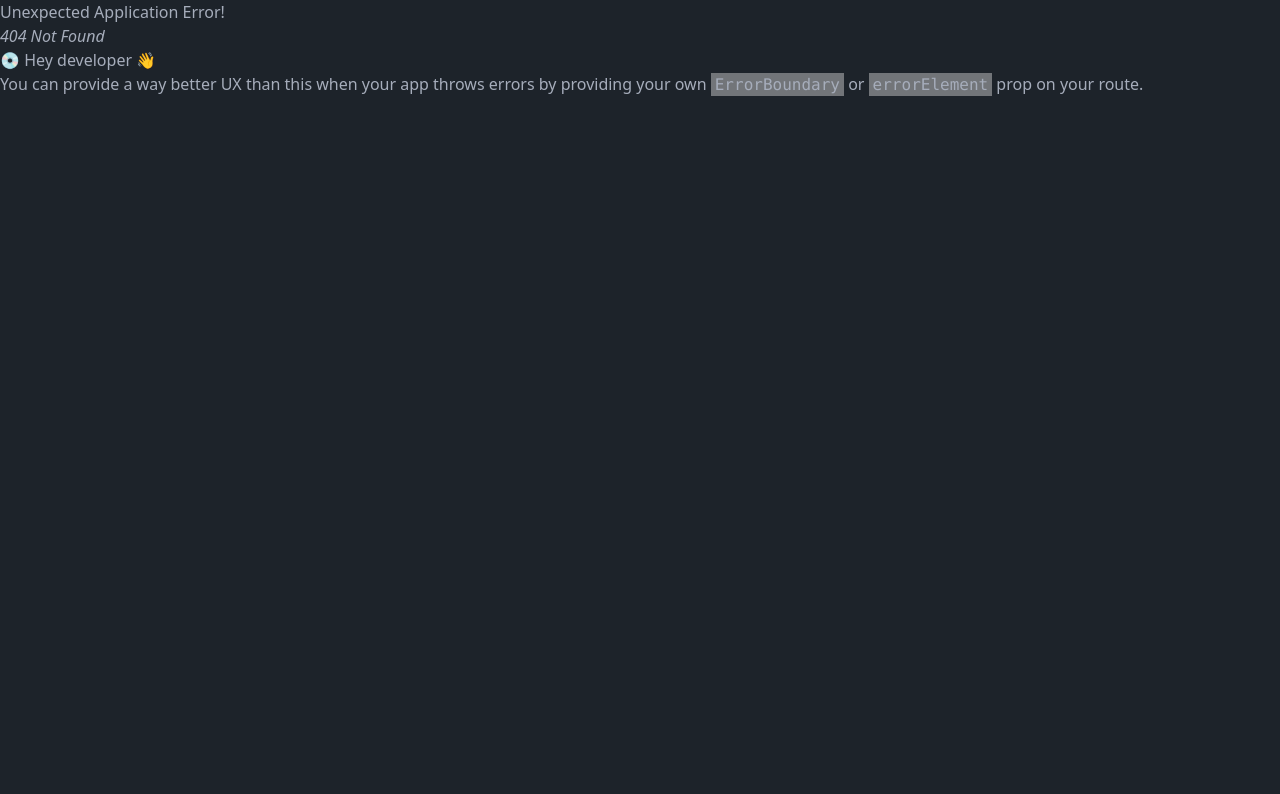
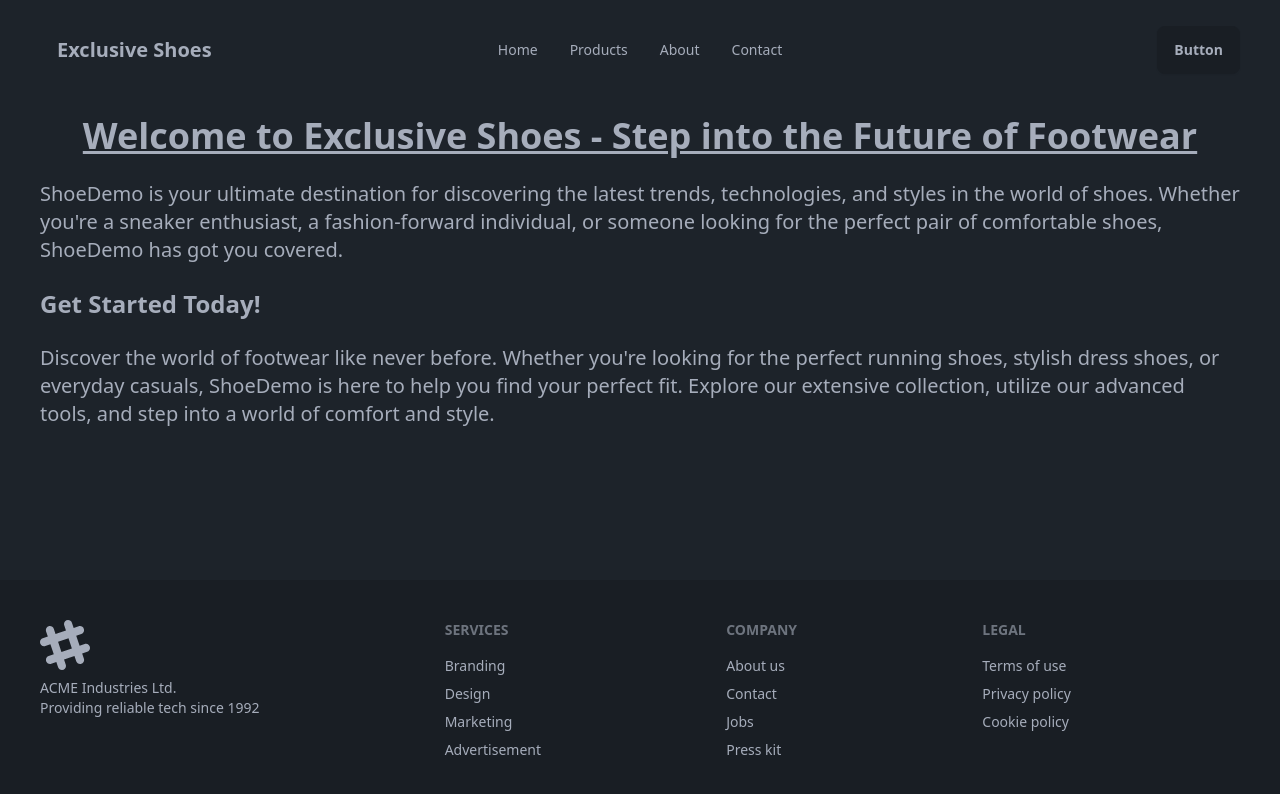
Before and after one commit to Anita-Mahmud/stride-project, a React (Vite) app: page /about in a window 1280 px wide. Before the commit this address had no page. Shown: the top 794 px of the page. Built offline with nearby package versions, Linux system fonts and the light colour scheme; no server answers.

Commit message:
about page added

```diff
--- a/package.json
+++ b/package.json
@@ -10,6 +10,7 @@
     "preview": "vite preview"
   },
   "dependencies": {
+    "firebase": "^10.12.1",
     "json-server": "^1.0.0-beta.0",
     "localforage": "^1.10.0",
     "match-sorter": "^6.3.4",
--- /dev/null
+++ b/src/AuthProvider/AuthProvider.jsx
@@ -0,0 +1,63 @@
+import {
+    GoogleAuthProvider,
+    createUserWithEmailAndPassword,
+    getAuth,
+    onAuthStateChanged,
+    signInWithEmailAndPassword,
+    signInWithPopup,
+    signOut,
+  } from "firebase/auth";
+  import { createContext, useEffect, useState } from "react";
+import { app } from "../firebase/firebase.config";
+
+
+  export const AuthContext = createContext(null);
+
+  const auth = getAuth(app);
+
+  // eslint-disable-next-line react/prop-types
+  const AuthProvider = ({ children }) => {
+    const [user, setUser] = useState(null);
+    const [loading, setLoading] = useState(true);
+    const googleProvider = new GoogleAuthProvider();
+
+    const createUser = (email, password) => {
+      setLoading(true);
+      return createUserWithEmailAndPassword(auth, email, password);
+    };
+
+    const signIn = (email, password) => {
+      setLoading(true);
+      return signInWithEmailAndPassword(auth, email, password);
+    };
+
+    const logout = () => {
+      return signOut(auth).then(() => setUser(null));
+    };
+
+    const googleLogin = () => {
+      return signInWithPopup(auth, googleProvider);
+    };
+
+    useEffect(() => {
+      const unscubcribe = onAuthStateChanged(auth, (currentUser) => {
+        if (currentUser) {
+          setUser(currentUser);
+          setLoading(false);
+          console.log(currentUser);
+        } else {
+          setLoading(false);
+        }
+      });
+      return () => {
+        return unscubcribe();
+      };
+    }, []);
+
+    const authInfo = { user, googleLogin, createUser, signIn, logout, loading };
+    return (
+      <AuthContext.Provider value={authInfo}>{children}</AuthContext.Provider>
+    );
+  };
+
+  export default AuthProvider;
--- a/src/components/Navbar.jsx
+++ b/src/components/Navbar.jsx
@@ -4,6 +4,8 @@ const Navbar = () => {
     const navItems = <>
    <li> <Link to="/">Home</Link></li>
    <li> <Link to="/products">Products</Link></li>
+   <li> <Link to="/about">About</Link></li>
+   <li> <Link to="/contact">Contact</Link></li>
     </>
     return (
         <div className="navbar bg-base-100 px-10 py-6">
@@ -16,7 +18,7 @@ const Navbar = () => {
               {navItems}
             </ul>
           </div>
-          <a className="btn btn-ghost text-xl">daisyUI</a>
+          <a className="btn btn-ghost text-xl">Exclusive Shoes</a>
         </div>
         <div className="navbar-center hidden lg:flex">
           <ul className="menu menu-horizontal px-1">
--- /dev/null
+++ b/src/firebase/firebase.config.js
@@ -0,0 +1,17 @@
+// Import the functions you need from the SDKs you need
+import { initializeApp } from "firebase/app";
+// TODO: Add SDKs for Firebase products that you want to use
+// https://firebase.google.com/docs/web/setup#available-libraries
+
+// Your web app's Firebase configuration
+const firebaseConfig = {
+    apiKey: import.meta.env.VITE_apiKey,
+    authDomain: import.meta.env.VITE_authDomain,
+    projectId: import.meta.env.VITE_projectId,
+    storageBucket: import.meta.env.VITE_storageBucket,
+    messagingSenderId: import.meta.env.VITE_messagingSenderId,
+    appId: import.meta.env.VITE_appId,
+};
+
+// Initialize Firebase
+export const app = initializeApp(firebaseConfig);
--- a/src/layouts/MainLayout.jsx
+++ b/src/layouts/MainLayout.jsx
@@ -4,10 +4,11 @@ import Footer from "../components/Footer";
 
 const MainLayout = () => {
   return (
-    <div className="">
+    <div className="flex flex-col min-h-screen">
       <Navbar></Navbar>
-
+      <div className="flex-grow p-4">
       <Outlet></Outlet>
+      </div>
 
       <Footer></Footer>
     </div>
--- a/src/main.jsx
+++ b/src/main.jsx
@@ -4,9 +4,12 @@ import ReactDOM from 'react-dom/client'
 import './index.css'
 import { RouterProvider } from 'react-router-dom'
 import router from './routes/router.jsx'
+import AuthProvider from './AuthProvider/AuthProvider.jsx'
 
 ReactDOM.createRoot(document.getElementById('root')).render(
   <React.StrictMode>
+     <AuthProvider>
      <RouterProvider router={router} />
+     </AuthProvider>
   </React.StrictMode>,
 )
--- /dev/null
+++ b/src/pages/About.jsx
@@ -0,0 +1,13 @@
+
+const About = () => {
+    return (
+        <div className="max-w-7xl mx-auto">
+            <h2 className="text-4xl font-bold text-center underline">Welcome to Exclusive Shoes - Step into the Future of Footwear</h2>
+            <p className="text-xl m-6">ShoeDemo is your ultimate destination for discovering the latest trends, technologies, and styles in the world of shoes. Whether you're a sneaker enthusiast, a fashion-forward individual, or someone looking for the perfect pair of comfortable shoes, ShoeDemo has got you covered.</p>
+            <h4 className="text-2xl m-6 font-bold">Get Started Today!</h4>
+            <p className="text-xl m-6">Discover the world of footwear like never before. Whether you're looking for the perfect running shoes, stylish dress shoes, or everyday casuals, ShoeDemo is here to help you find your perfect fit. Explore our extensive collection, utilize our advanced tools, and step into a world of comfort and style.</p>
+        </div>
+    );
+};
+
+export default About;
--- /dev/null
+++ b/src/pages/Contact.jsx
@@ -0,0 +1,11 @@
+
+
+const Contact = () => {
+    return (
+        <div>
+            <h2>Contact Page</h2>
+        </div>
+    );
+};
+
+export default Contact;
--- a/src/pages/Products.jsx
+++ b/src/pages/Products.jsx
@@ -1,4 +1,4 @@
-import React from 'react';
+
 import { useLoaderData } from 'react-router-dom';
 import Product from '../components/products/Product';
 
```
Also changed, not shown: src/routes/router.jsx (+14 -1 lines), 1 other file (tests, documents, lock files or other folders).
